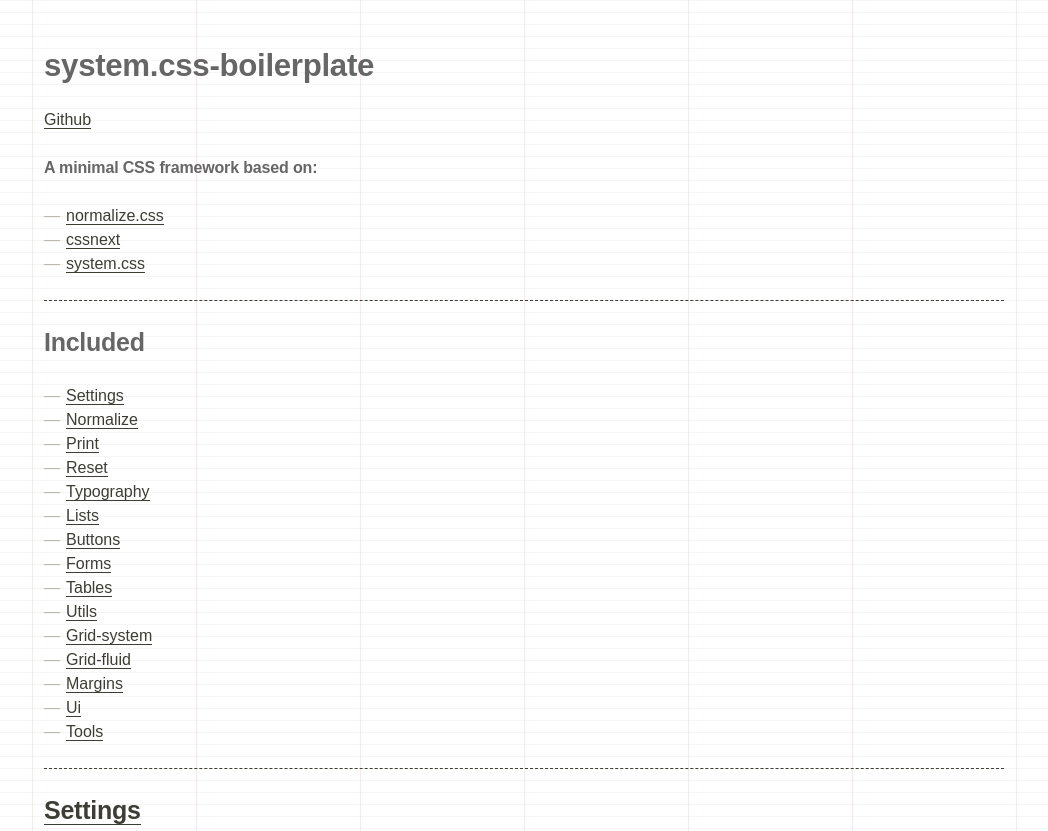
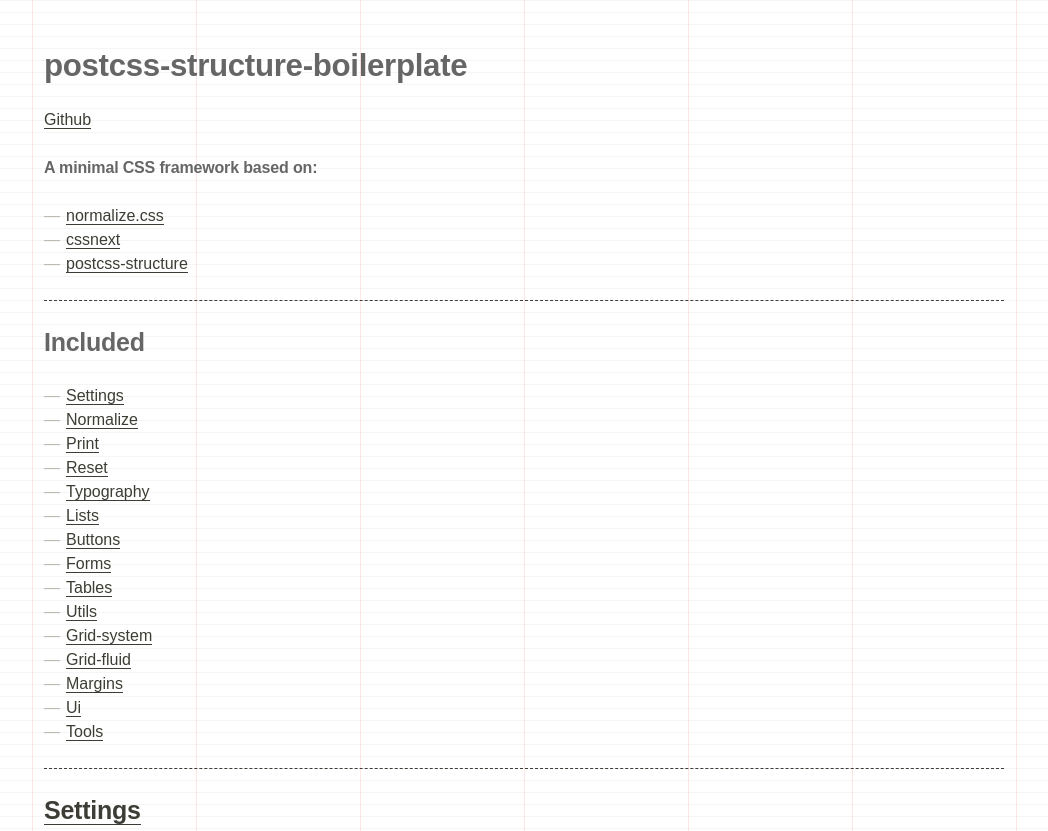
Before and after one commit to francoisromain/system.css, a website: page index.html in a window 1280 px wide. Shown: the top 831 px of the page, without its empty margins (116-1164 px from the left). Drawn offline with Linux system fonts and the light colour scheme.

Commit message:
fix: change name from system.css-boilerplate to postcss-structure-boilerplate

```diff
--- a/index.html
+++ b/index.html
@@ -4,21 +4,21 @@
 <head>
   <meta charset="utf-8" />
   <meta name="viewport" content="width=device-width,initial-scale=1.0">
-  <title>system.css-boilerplate</title>
-  <meta name="description" content="A minimal CSS boilerplate based on normalize.css, cssnext, system.css">
+  <title>postcss-structure-boilerplate</title>
+  <meta name="description" content="A minimal CSS boilerplate based on normalize.css, cssnext, postcss-structure">
   <meta name="keywords" content="css, boilerplate, framework, grid system, PostCSS, npm">
   <link rel="stylesheet" href="dist/styles.css">
 </head>
 
 <body>
   <header class="container" role="banner">
-    <h1>system.css-boilerplate</h1>
-    <p><a href="https://github.com/francoisromain/system.css-boilerplate">Github</a></p>
+    <h1>postcss-structure-boilerplate</h1>
+    <p><a href="https://github.com/francoisromain/postcss-structure-boilerplate">Github</a></p>
     <h4>A minimal CSS framework based on: </h4>
     <ul class="list-prefix">
       <li><a href="http://normalize.css/">normalize.css</a></li>
       <li><a href="http://cssnext.io/">cssnext</a></li>
-      <li><a href="http://francoisromain.github.io/system.css/">system.css</a></li>
+      <li><a href="http://francoisromain.github.io/postcss-structure/">postcss-structure</a></li>
     </ul>
     <hr />
   </header>
@@ -44,7 +44,7 @@
     <hr />
   </nav>
   <main class="container" role="main">
-    <h2 id="settings"><a href="https://github.com/francoisromain/system.css-boilerplate/blob/gh-pages/src/settings.css">Settings</a></h2>
+    <h2 id="settings"><a href="https://github.com/francoisromain/postcss-structure-boilerplate/blob/gh-pages/src/settings.css">Settings</a></h2>
     <p>Variables to define colors, spacing, typographic scale, grid, etc.</p>
     <hr />
     <h2 id="normalize"><a href="https://github.com/necolas/normalize.css/blob/master/normalize.css">Normalize</a></h2>
@@ -53,11 +53,11 @@
     <h2 id="print"><a href="https://github.com/h5bp/html5-boilerplate/blob/master/src/css/main.css#L203">Print</a></h2>
     <p><a href="https://html5boilerplate.com/">HTML5 boilerplate</a> simple @print styles.</p>
     <hr />
-    <h2 id="reset"><a href="https://github.com/francoisromain/system.css-boilerplate/blob/gh-pages/src/reset.css">Reset</a></h2>
+    <h2 id="reset"><a href="https://github.com/francoisromain/postcss-structure-boilerplate/blob/gh-pages/src/reset.css">Reset</a></h2>
     <p>Basic styles for Html tag, responsive images, constant margins on elements.</p>
     <hr />
-    <h2 id="typography"><a href="https://github.com/francoisromain/system.css-boilerplate/blob/gh-pages/src/typography.css">Typography</a></h2>
-    <p>The typographic scale is generated with <a href="http://francoisromain.github.io/postcss-typescale/">postcss-typescale</a> (included in system.css).</p>
+    <h2 id="typography"><a href="https://github.com/francoisromain/postcss-structure-boilerplate/blob/gh-pages/src/typography.css">Typography</a></h2>
+    <p>The typographic scale is generated with <a href="http://francoisromain.github.io/postcss-typescale/">postcss-typescale</a> (included in postcss-structure).</p>
     <p class="xxxl">xxxl: Sample text</p>
     <h1>h1, xxl: Sample text</h1>
     <h2>h2, xl: Sample text</h2>
@@ -69,7 +69,7 @@
     <p>Paragraph: lorem ipsum dolor sit amet, consectetur adipiscing elit. Donec id elit non mi porta gravida at eget metus. Nullam quis risus eget urna mollis ornare vel eu leo.</p>
     <blockquote>Blockquote: Lorem ipsum dolor sit amet, consectetur adipiscing elit. Curabitur blandit tempus porttitor.</blockquote>
     <hr />
-    <h2 id="lists"><a href="https://github.com/francoisromain/system.css-boilerplate/blob/gh-pages/src/lists.css">Lists</a></h2>
+    <h2 id="lists"><a href="https://github.com/francoisromain/postcss-structure-boilerplate/blob/gh-pages/src/lists.css">Lists</a></h2>
     <h3>Standard list</h3>
     <ul>
       <li>Item one</li>
@@ -119,8 +119,8 @@
       <li>Item five</li>
     </ul>
     <hr />
-    <h2 id="buttons"><a href="https://github.com/francoisromain/system.css-boilerplate/blob/gh-pages/src/buttons.css">Buttons</a></h2>
-    <p>Buttons styles are generated with <a href="http://francoisromain.github.io/postcss-button/">postcss-button</a> (included in system.css).</p>
+    <h2 id="buttons"><a href="https://github.com/francoisromain/postcss-structure-boilerplate/blob/gh-pages/src/buttons.css">Buttons</a></h2>
+    <p>Buttons styles are generated with <a href="http://francoisromain.github.io/postcss-button/">postcss-button</a> (included in postcss-structure).</p>
     <h3>Default buttons</h3>
     <a class="btn pad-xxs">Button xxs</a>
     <a class="btn pad-xs">Button xs</a>
@@ -161,7 +161,7 @@
     <a class="pad-l btn-alt l radius-xs margin-bottom rnd">Large button with large text rounded corners alt background</a>
     <a class="pad-xl btn-flash xl btn-full margin-bottom">Full width xl button with xl text flash background</a><a class="pad-xxs btn-border s radius-xl margin-bottom pill">Small button small text pill shape border</a><a class="pad-s btn-alt s radius-xl margin-bottom pill">Small button small text pill shape</a>
     <hr />
-    <h2 id="forms"><a href="https://github.com/francoisromain/system.css-boilerplate/blob/gh-pages/src/forms.css">Forms</a></h2>
+    <h2 id="forms"><a href="https://github.com/francoisromain/postcss-structure-boilerplate/blob/gh-pages/src/forms.css">Forms</a></h2>
     <form method="post">
       <fieldset>
         <div class="margin-bottom clearfix">
@@ -225,7 +225,7 @@
       </fieldset>
     </form>
     <hr />
-    <h2 id="tables"><a href="https://github.com/francoisromain/system.css-boilerplate/blob/gh-pages/src/tables.css">Tables</a></h2>
+    <h2 id="tables"><a href="https://github.com/francoisromain/postcss-structure-boilerplate/blob/gh-pages/src/tables.css">Tables</a></h2>
     <table>
       <tr>
         <th>Firstname</th>
@@ -264,8 +264,8 @@
       </tr>
     </table>
     <hr />
-    <h2 id="grid-system"><a href="https://github.com/francoisromain/system.css-boilerplate/blob/gh-pages/src/grid-systems.css">Grid-system</a></h2>
-    <p>The grid system of system.css-boilerplate relies on <a href="http://francoisromain.github.io/postcss-grid-system/">postcss-grid-system</a> (included in system.css).</p>
+    <h2 id="grid-system"><a href="https://github.com/francoisromain/postcss-structure-boilerplate/blob/gh-pages/src/grid-systems.css">Grid-system</a></h2>
+    <p>The grid system of postcss-structure-boilerplate relies on <a href="http://francoisromain.github.io/postcss-grid-system/">postcss-grid-system</a> (included in postcss-structure).</p>
     <h3>Current breakpoint</h3>
     <p class="color-brand xxxl margin-bottom-xl">
       <span class="hide-2">1</span>
@@ -298,8 +298,8 @@
       <div class="bloc-five-fourth bg-alt pad">5/4</div>
     </div>
     <hr />
-    <h2 id="grid-fluid"><a href="https://github.com/francoisromain/system.css-boilerplate/blob/gh-pages/src/grid-.css">Grid-fluid</a></h2>
-    <p>Fluid grids styles are generated with <a href="http://francoisromain.github.io/postcss-grid-fluid/">postcss-grid-fluid</a> (included in system.css).</p>
+    <h2 id="grid-fluid"><a href="https://github.com/francoisromain/postcss-structure-boilerplate/blob/gh-pages/src/grid-.css">Grid-fluid</a></h2>
+    <p>Fluid grids styles are generated with <a href="http://francoisromain.github.io/postcss-grid-fluid/">postcss-grid-fluid</a> (included in postcss-structure).</p>
     <div class="row">
       <div class="blob-1-8 bg-alt pad">1/8</div>
       <div class="blob-1-8 bg-alt pad">1/8</div>
@@ -346,14 +346,14 @@
       <div class="blob-4-9 bg-alt pad">blob 4/9</div>
     </div>
     <hr />
-    <h2 id="margins"><a href="https://github.com/francoisromain/system.css-boilerplate/blob/gh-pages/src/margins.css">Margins</a></h2>
+    <h2 id="margins"><a href="https://github.com/francoisromain/postcss-structure-boilerplate/blob/gh-pages/src/margins.css">Margins</a></h2>
     <p>A margin utility</p>
     <hr />
-    <h2 id="paddings"><a href="https://github.com/francoisromain/system.css-boilerplate/blob/gh-pages/src/paddings.css">Paddings</a></h2>
+    <h2 id="paddings"><a href="https://github.com/francoisromain/postcss-structure-boilerplate/blob/gh-pages/src/paddings.css">Paddings</a></h2>
     <p>A padding utility</p>
     <p class="pad">pad</p>
     <hr />
-    <h2 id="colors"><a href="https://github.com/francoisromain/system.css-boilerplate/blob/gh-pages/src/colors.css">Colors</a></h2>
+    <h2 id="colors"><a href="https://github.com/francoisromain/postcss-structure-boilerplate/blob/gh-pages/src/colors.css">Colors</a></h2>
     <p class="color-brand">color-brand</p>
     <p class="color-clear">color-clear</p>
     <p class="color-neutral">color-neutral</p>
@@ -361,7 +361,7 @@
     <p class="bg-alt">bg-alt</p>
     <p class="bg-neutral">bg-neutral</p>
     <hr />
-    <h2 id="utils"><a href="https://github.com/francoisromain/system.css-boilerplate/blob/gh-pages/src/utils.css">Utils</a></h2>
+    <h2 id="utils"><a href="https://github.com/francoisromain/postcss-structure-boilerplate/blob/gh-pages/src/utils.css">Utils</a></h2>
     <p>Clearfix, hide</p>
     <div class="row">
       <div class="bloc-2-6 pad bg-alt text-center">Center</div>
@@ -371,7 +371,7 @@
     <p class="pointer">Pointer (mouse over)</p>
     <p class="strikethrough">Strikethrough</p>
     <hr />
-    <h2 id="ui"><a href="https://github.com/francoisromain/system.css-boilerplate/blob/gh-pages/src/ui.css">Ui</a></h2>
+    <h2 id="ui"><a href="https://github.com/francoisromain/postcss-structure-boilerplate/blob/gh-pages/src/ui.css">Ui</a></h2>
     <p><span class="tooltip">Tooltip is better on mouseover.<span>Tooltip text</span></span></p>
     <p class="alert bg-info">This is an info alert</p>
     <p class="alert bg-success">This is a success alert</p>
@@ -380,7 +380,7 @@
     <p><span class="label bg-neutral pad-s">label</span>
     <span class="label bg-brand pad-s">label color</span></p>
     <hr />
-    <h2 id="tools"><a href="https://github.com/francoisromain/system.css-boilerplate/blob/gh-pages/src/tools.css">Tools</a></h2>
+    <h2 id="tools"><a href="https://github.com/francoisromain/postcss-structure-boilerplate/blob/gh-pages/src/tools.css">Tools</a></h2>
     <p>Classes for development and debuging.</p>
   </main>
   <footer>
--- a/src/settings.css
+++ b/src/settings.css
@@ -1,6 +1,6 @@
-/* system.css / settings
+/* postcss-structure / settings
 -------------------------------
-http://francoisromain.github.io/system.css
+http://francoisromain.github.io/postcss-structure
 */
 
 :root {
```
Also changed, not shown: package.json (+7 -7 lines), README.md.
